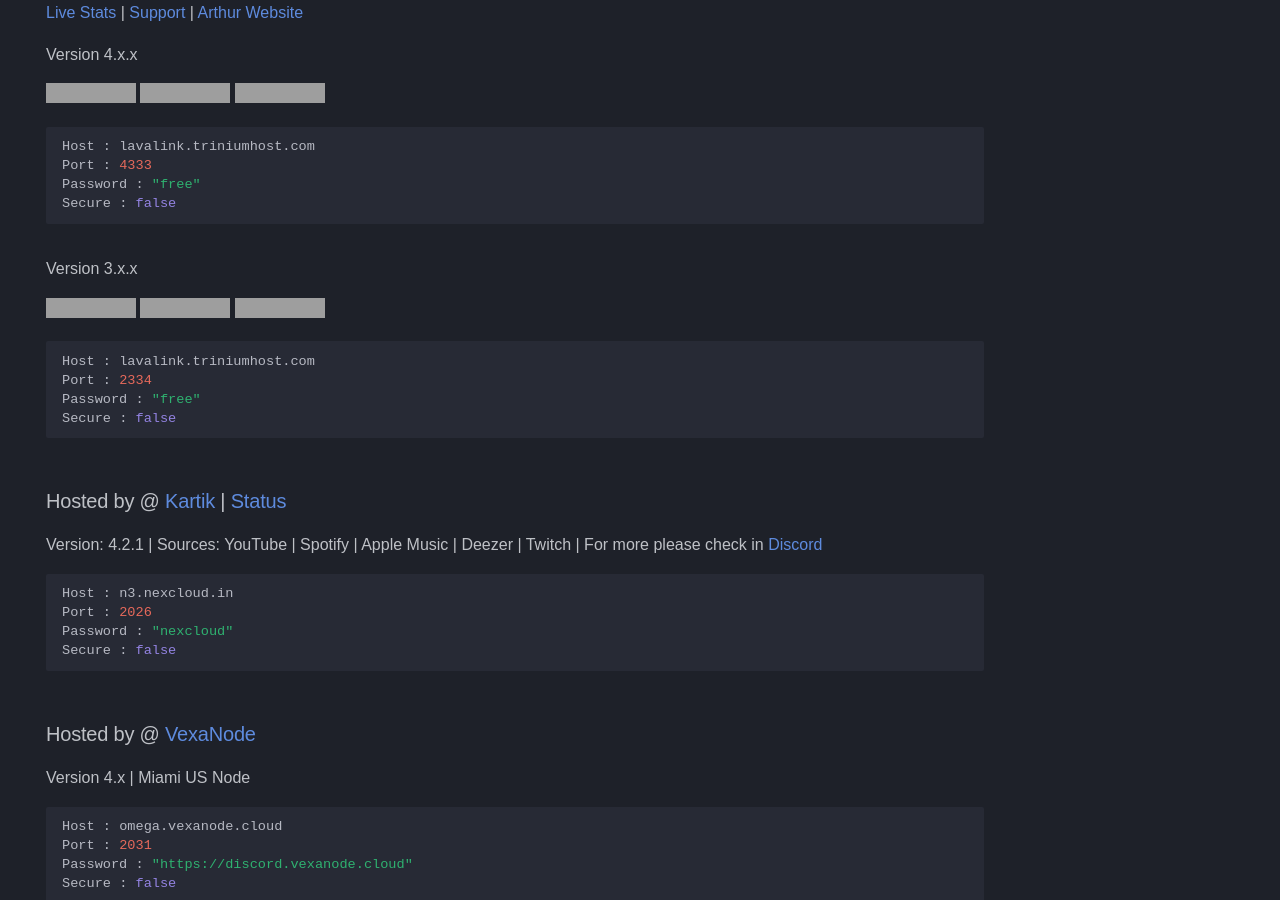
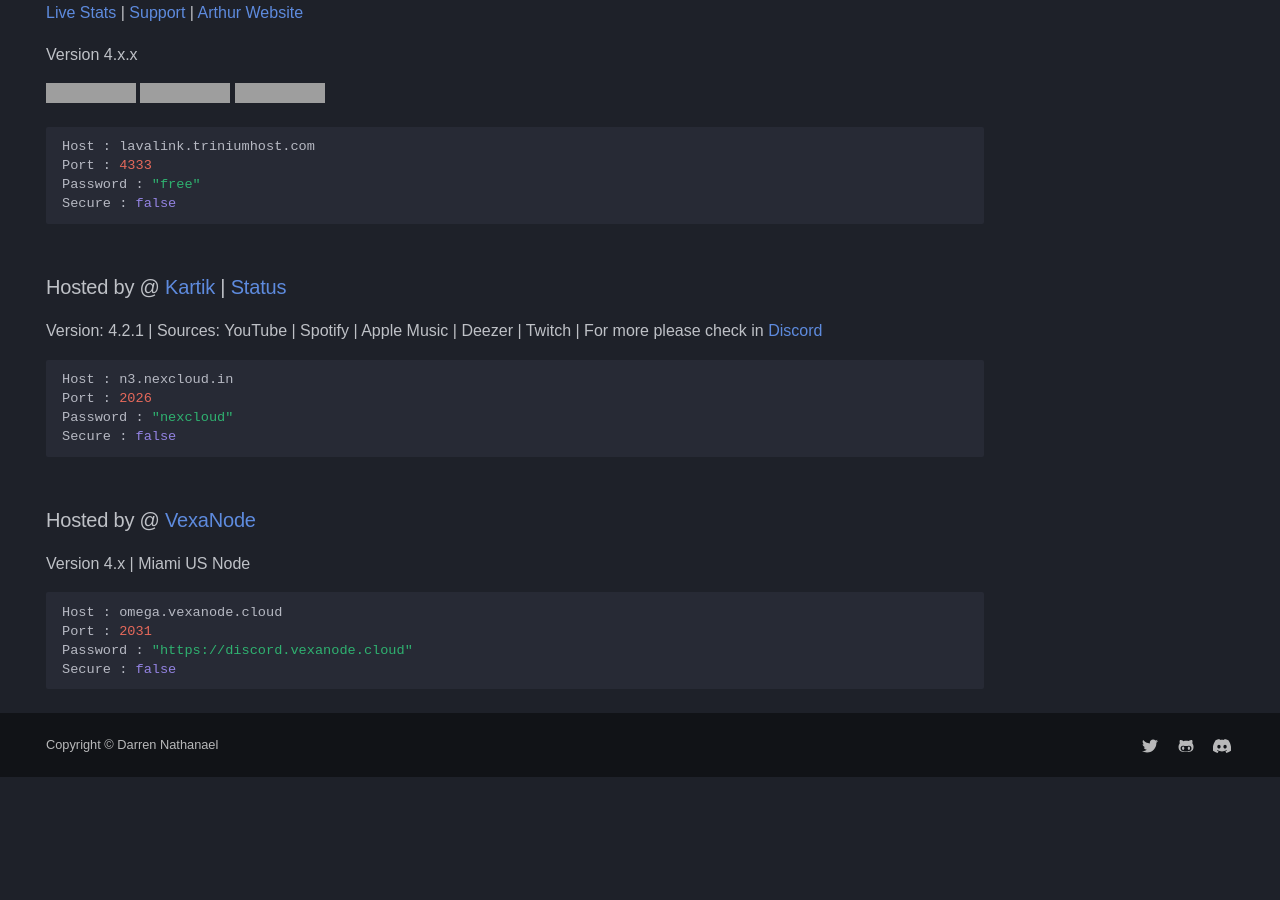
Before and after one commit to DarrenOfficial/lavalink-list, an MkDocs documentation site: the page built from docs/NoSSL/Lavalink-NonSSL.md, in a window 1280 px wide and 900 px high, scrolled down 1636 px. Built offline with MkDocs 1.6.1 and Material for MkDocs 9.7.7, drawn with Linux system fonts in a browser that asks for light colours; some web fonts are replaced; comment, search, counter and statistics services are not loaded; a style sheet for code colours, icons or effects is not loaded; after the commit the page ends 2413 px from its top, so only the background shows below that; grey boxes are pictures that could not be loaded.

Commit message:
Update Lavalink-NonSSL.md for version change
Removed version 3.x.x section and updated host information.

````diff
--- a/docs/NoSSL/Lavalink-NonSSL.md
+++ b/docs/NoSSL/Lavalink-NonSSL.md
@@ -90,16 +90,6 @@ Password : "free"
 Secure : false
 ```
 
-Version 3.x.x
-
-![Status](https://lavalink-api-status.triniumhost.com/v3/badge/status) ![Load](https://lavalink-api-status.triniumhost.com/v3/badge/load) ![Players](https://lavalink-api-status.triniumhost.com/v3/badge/connections)
-```bash
-Host : lavalink.triniumhost.com
-Port : 2334
-Password : "free"
-Secure : false
-```
-
 ### Hosted by @ [Kartik](https://nexcloud.in) | [Status](https://discord.gg/FmHm7d5BuF)
 Version: 4.2.1 | Sources: YouTube | Spotify | Apple Music | Deezer | Twitch | For more please check in [Discord](https://discord.gg/FmHm7d5BuF)
 ```bash
````
